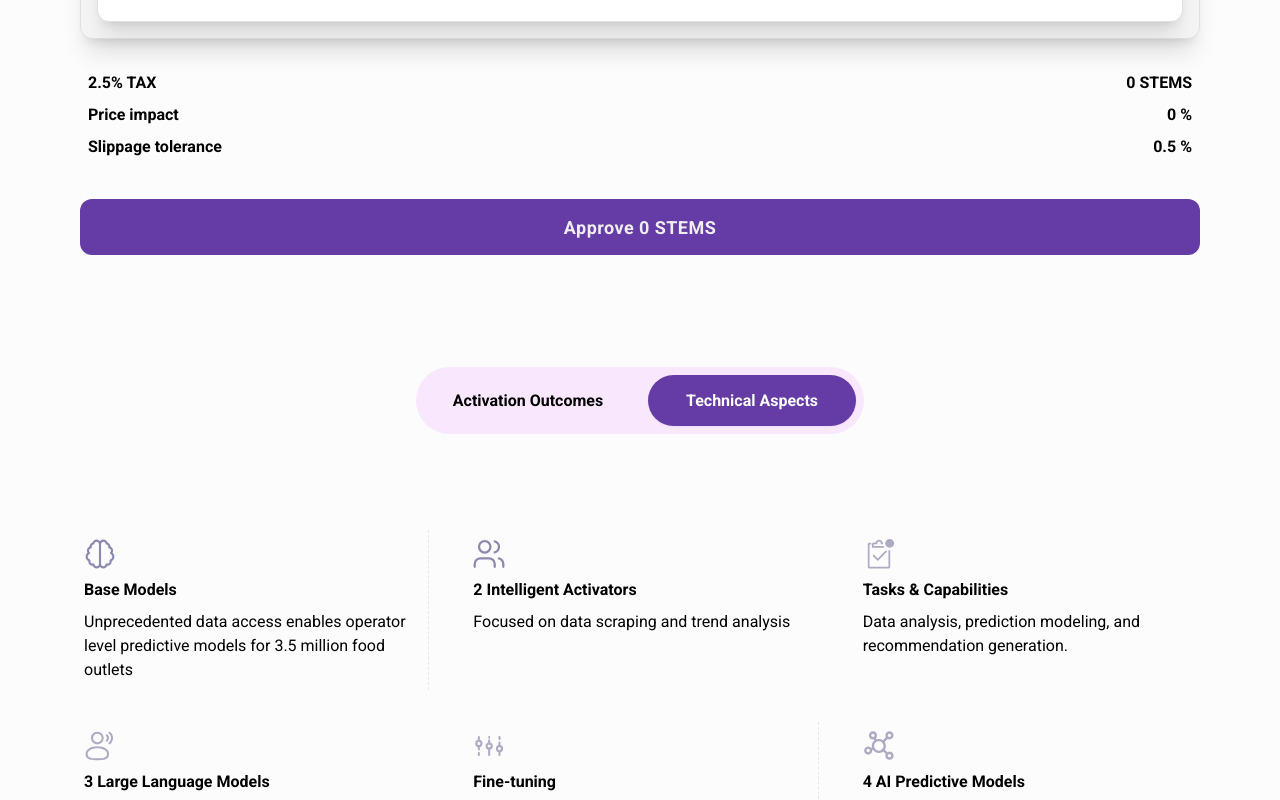
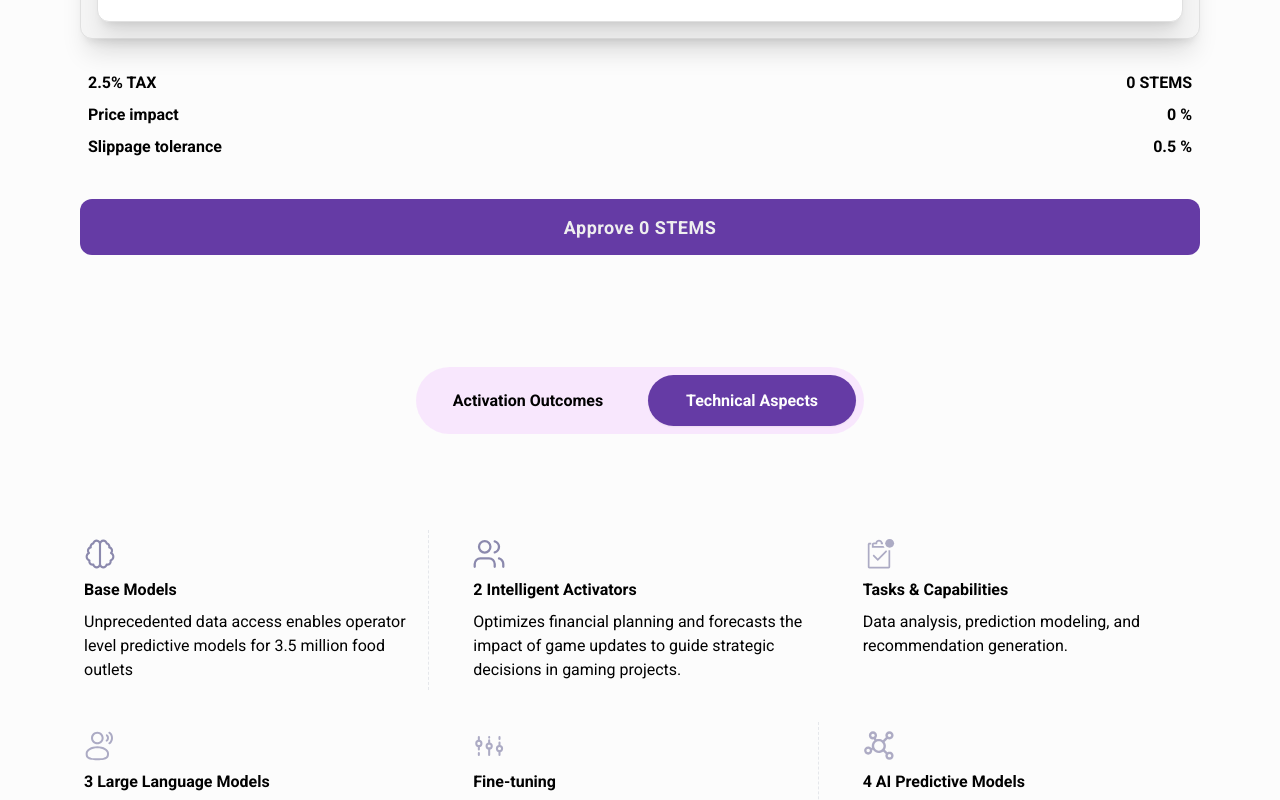
Before and after one commit to brainstems/marketplace-model-share-portal, a Next.js app: page /activations/federated/1 in a window 1280 px wide. Both pictures are taken after a click on the button "Technical Aspects". Shown: the part 1345-2145 px from the top of the page. Built offline with nearby package versions, Linux system fonts and the light colour scheme.

Commit message:
fix data

```diff
--- a/src/app/(landing)/activations/federated/[id]/components/activationsSwap/components/TechnicalAspects/TechnicalAspects.tsx
+++ b/src/app/(landing)/activations/federated/[id]/components/activationsSwap/components/TechnicalAspects/TechnicalAspects.tsx
@@ -23,7 +23,10 @@ const TechnicalAspects = () => {
             className="w-[2rem] h-[2rem]"
           />
           <strong>2 Intelligent Activators</strong>
-          <span>Focused on data scraping and trend analysis</span>
+          <span>
+            Optimizes financial planning and forecasts the impact of game
+            updates to guide strategic decisions in gaming projects.
+          </span>
         </div>
         <div className="flex flex-col gap-2 border-t py-6 md:border-r md:border-t-0 px-3 md:py-2 border-dashed dark:border-[#fefefe50] lg:border-r-0">
           <img
--- a/src/app/(landing)/activations/single/[id]/components/activationsSwap/components/TechnicalAspects/TechnicalAspects.tsx
+++ b/src/app/(landing)/activations/single/[id]/components/activationsSwap/components/TechnicalAspects/TechnicalAspects.tsx
@@ -23,7 +23,10 @@ const TechnicalAspects = () => {
             className="w-[2rem] h-[2rem]"
           />
           <strong>2 Intelligent Activators</strong>
-          <span>Focused on data scraping and trend analysis</span>
+          <span>
+            Optimizes financial planning and forecasts the impact of game
+            updates to guide strategic decisions in gaming projects.
+          </span>
         </div>
         <div className="flex flex-col gap-2 border-t py-6 md:border-r md:border-t-0 px-3 md:py-2 border-dashed dark:border-[#fefefe50] lg:border-r-0">
           <img
```
